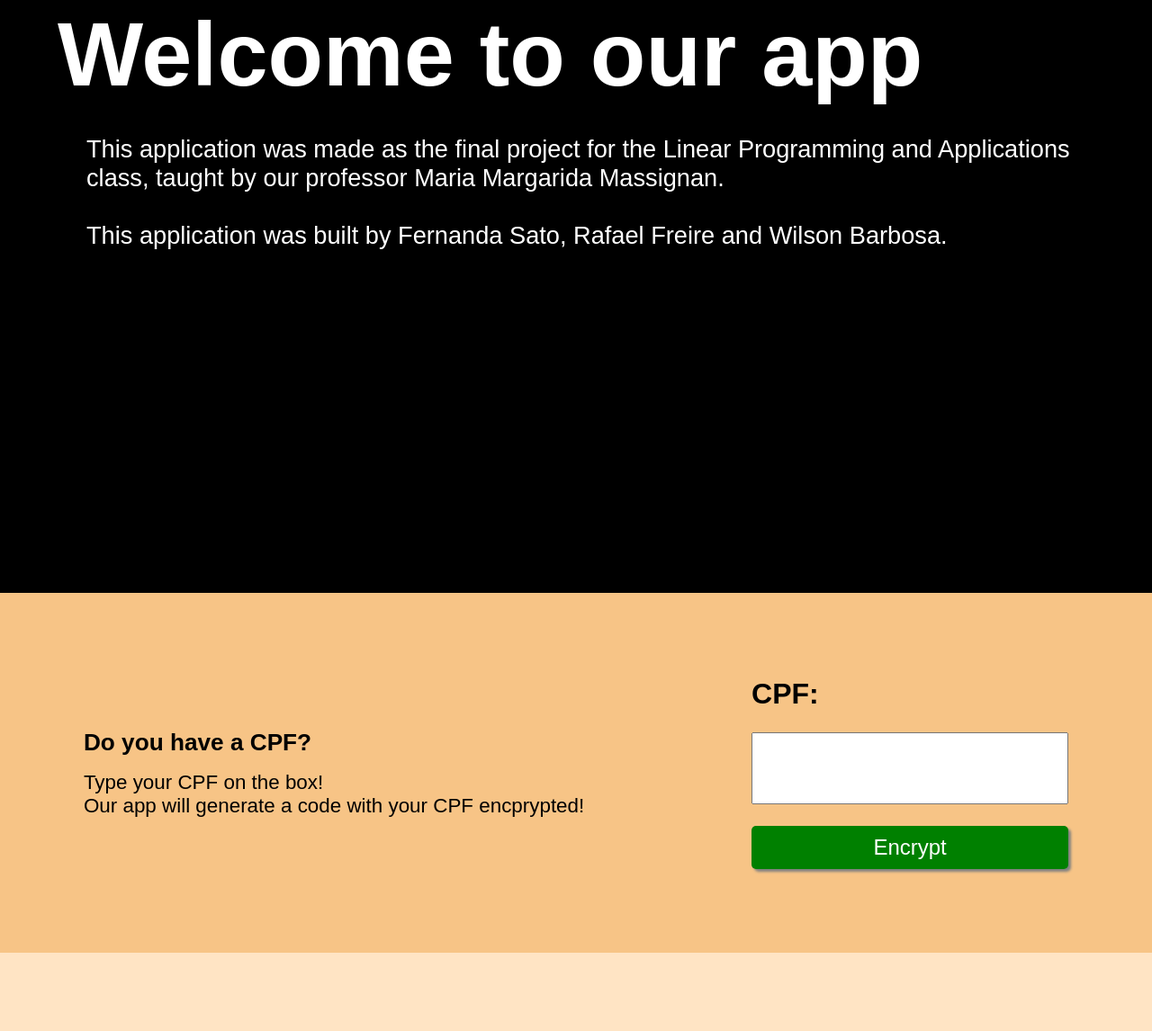
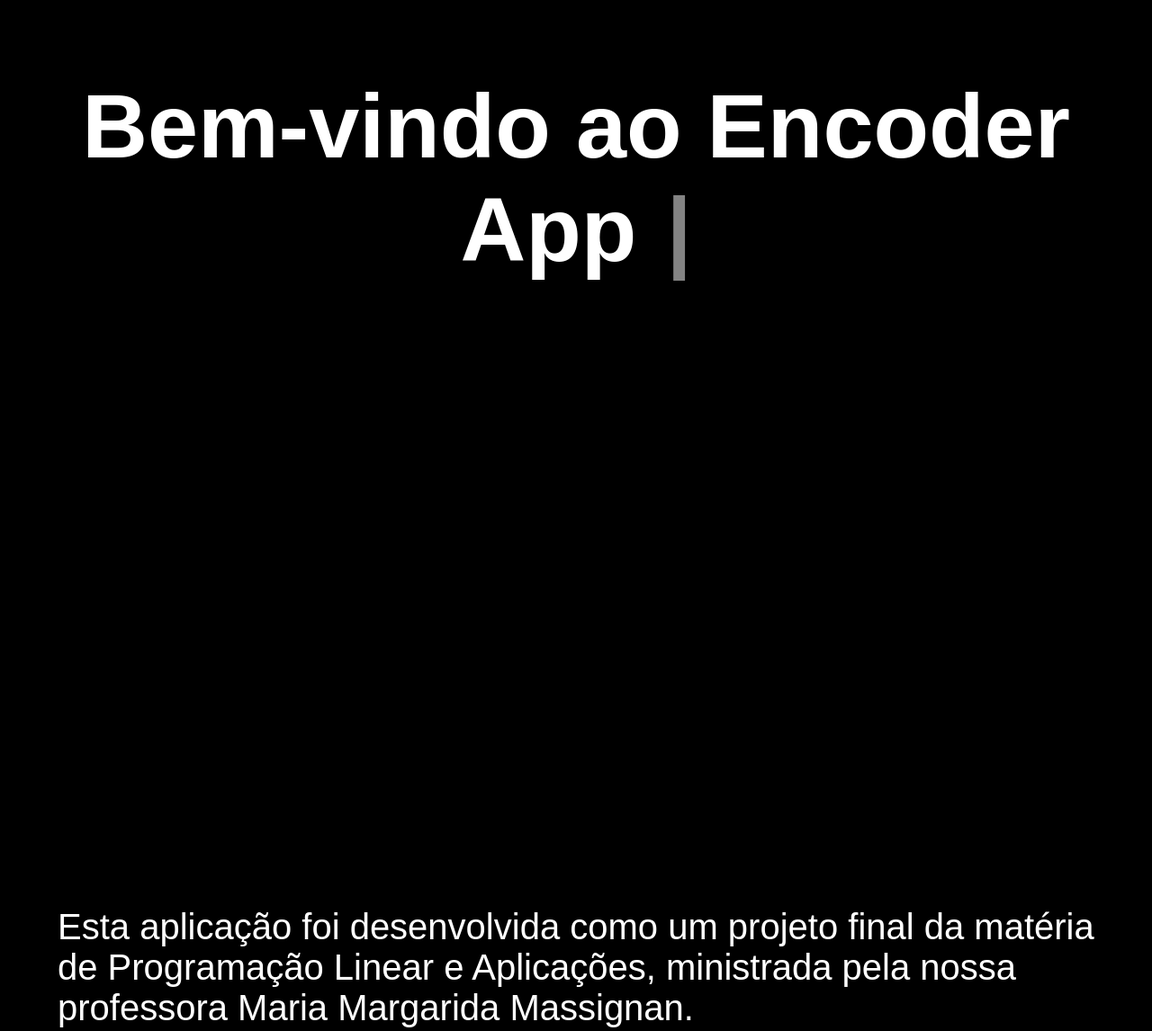
Before and after one commit to Wilson-Barbosa/crypt-and-decrypt-app, a plain HTML site: page encrypt.html in a window 1280 px wide. Shown: the part 141-1287 px from the top of the page at 90% size. Drawn offline with Linux system fonts and the light colour scheme.

Commit message:
animations added and a few changes made in the css file

```diff
--- a/encrypt.html
+++ b/encrypt.html
@@ -5,7 +5,7 @@
     <meta charset="UTF-8">
     <meta name="viewport" content="width=device-width, initial-scale=1.0">
     <link rel="stylesheet" href="/styles/style.css">
-    <title>Document</title>
+    <title>Encoder</title>
 </head>
 
 <body>
@@ -14,36 +14,39 @@
     <main>
         <!-- Intro -->
         <section id="introduction">
-            <h1>Welcome to our app</h1>
-            <p>This application was made as the final project for the Linear Programming and Applications class, taught by our professor Maria Margarida Massignan.</p>
-            <p>This application was built by Fernanda Sato, Rafael Freire and Wilson Barbosa.</p>
+            <h1 id="title">Bem-vindo ao Encoder App </h1>
+            <div class="redline">
+                <p>Esta aplicação foi desenvolvida como um projeto final da matéria de Programação Linear e Aplicações, ministrada pela nossa professora Maria Margarida Massignan.</p>
+
+                <p>Desenvolvido por: Fernanda Sato, Rafael Freire e Wilson Barbosa.</p>
+            </div>
         </section>
 
         <!-- Encrypt -->
         <section id="encryption">
             <div>
-                <h3>Do you have a CPF?</h3>
-                <p>Type your CPF on the box!</p>
-                <p>Our app will generate a code with your CPF encprypted!</p>
+                <h3>Codificar CPF</h3>
+                <p>Digite o CPF desejado:</p>
+                <p>Nosso App irá transformar seu CPF em um código criptogrado</p>
             </div>
             <form>
                 <label for="cpf">CPF:</label>
                 <input type="text" id="cpf" maxlength="11">
-                <button type="button" onclick="show_code()">Encrypt</button>
+                <button type="button" onclick="show_code()">Criptografar</button>
             </form>
         </section>
 
         <!-- Decrypt -->
         <section id="decryption">
             <form>
-                <label for="code">Code:</label>
+                <label for="code">Código:</label>
                 <textarea type="text" id="code"></textarea>
-                <button type="button" onclick="show_cpf()">Decrypt</button>
+                <button type="button" onclick="show_cpf()">Descriptografar</button>
             </form>
             <div>
-                <h3>Do you have a CODE?</h3>
-                <p>If you already have a code you can decrypt it here!</p>
-                <p>Just type it on the box and our app will generate the CPF from which the code was created from!</p>
+                <h3>Você já possui uma chave?</h3>
+                <p>Se você já possui uma mensagem criptograda e deseja realizar o processo inverso</p>
+                <p>basta colocar a menasgem criptograda que faremos o processo de descodificação.</p>
             </div>
         </section>
     </main>
@@ -51,24 +54,29 @@
     <!-- Modals -->
     <section id="modalCpf">
         <form>
-            <p>Your CPF is:</p>
+            <p>Seu CPF é:</p>
             <input id="cpfOutput" type="text" readonly>
-            <button onclick="close_cpf_modal()">Close</button>
+            <button onclick="close_cpf_modal()">Fechar</button>
         </form>
     </section>
 
     <section id="modalCode">
         <form>
-            <p>Your code is:</p>
+            <p>Seu Código é:</p>
             <textarea id="codeOutput" type="text" readonly></textarea>
-            <button onclick="close_code_modal()">Close</button>
+            <button onclick="close_code_modal()">Fechar</button>
         </form>
     </section>
 
+
+
+</body>
+
     <!-- JavaScript -->
+    <script type="module" src="./src/animation.js"></script>
     <script src="./src/encrypt.js"></script>
     <script src="./src/decrypt.js"></script>
 
-</body>
+
 
 </html>
--- /dev/null
+++ b/src/animation.js
@@ -0,0 +1,18 @@
+
+
+const Title = document.getElementById("title")
+const text = document.querySelector(".redline p")
+
+function typeWrite(text){
+    const ArrayText = text.innerHTML.split('')
+    text.innerHTML = ''
+    ArrayText.forEach((char, index)=>{
+        setTimeout(()=>{
+            text.innerHTML += char;
+        }, 110 * index)
+    })
+
+}
+
+
+typeWrite(Title)
--- a/styles/style.css
+++ b/styles/style.css
@@ -21,15 +21,19 @@ button {
     border: none;
     border-radius: 5px;
 
-    background-color: #008000;
+    background-color: #3C3C3C;
     color: #ffffff;
 
     box-shadow: 3px 3px 3px #808080;
     cursor: pointer;
 }
 
+button:hover {
+    background-color: #000000;
+}
+
 button:active {
-    background-color: #00ac00;
+    background-color: #3B50E3;
 }
 
 
@@ -40,43 +44,79 @@ button:active {
     color: #ffffff;
 
     width: 100%;
-    height: 100vh;
+    height: 200vh;
 
     padding: 4rem;
 }
 
 #introduction > h1 {
+    text-align: center;
     font-size: 6.3rem;
-    margin-top: 5rem;
+    margin-top: 10rem;
 }
 
+#introduction > h1::after {
+    content: '|';
+    margin-left: 5px;
+    opacity: 1;
+    animation: blink .7s infinite;
+
+}
+
+@keyframes blink{
+    0%, 100%{
+        opacity: 1;
+    }
+    50%{
+        opacity: 0;
+    }
+}
+
+#introduction .redline{
+
+    display: flex;
+    flex-direction: column;
+    justify-content: center;
+    min-height: 180vh;
+    text-align: flex-start;
+    margin-top: 7rem;
+    font-size: 2.5em;
+    gap: 50px;
+}
 #introduction > p {
-    font-size: 1.7rem;
-    margin-top: 2rem;
+    font-size: 2.2em;
+
     margin-left: 2rem;
 }
 
 
 /* --------------------------------- Encryption ----------------------------------*/
 #encryption {
-    background-color: #f7c486;
+    color: white;
     width: 100%;
-    height: 50vh;
+    height: 70vh;
 
     display: flex;
     flex-direction: row;
     align-items: center;
     justify-content: space-around;
+    background-image: linear-gradient(to right top, #48468b, #3d3c7f, #323273, #272967, #1c205c);
+
 }
 
 #encryption > div {
-    font-size: 1.4rem;
+    max-width: 500px;
+    font-size: 1.6rem;
+    font-family: sans-serif;
+
 }
 
 #encryption > form {
     display: flex;
+    max-width: 500px;
     flex-direction: column;
     gap: 1.5rem;
+
 }
 
 #encryption > form > label {
@@ -86,15 +126,15 @@ button:active {
 
 #encryption > form > input {
     text-align: center;
-    width: 22rem;
-    height: 5rem;
+    width: 450px;
+    height: 10vh;
     font-size: 2.5rem;
 }
 
 
 /* --------------------------------- Decryption ----------------------------------*/
 #decryption {
-    background-color: #ffe4c4;
+    color: white;
     width: 100%;
     height: 60vh;
 
@@ -102,6 +142,9 @@ button:active {
     flex-direction: row;
     align-items: center;
     justify-content: space-around;
+
+    background-image: linear-gradient(to right top, #48468b, #3d3c7f, #323273, #272967, #1c205c);
+
 }
 
 #decryption > div {
```
